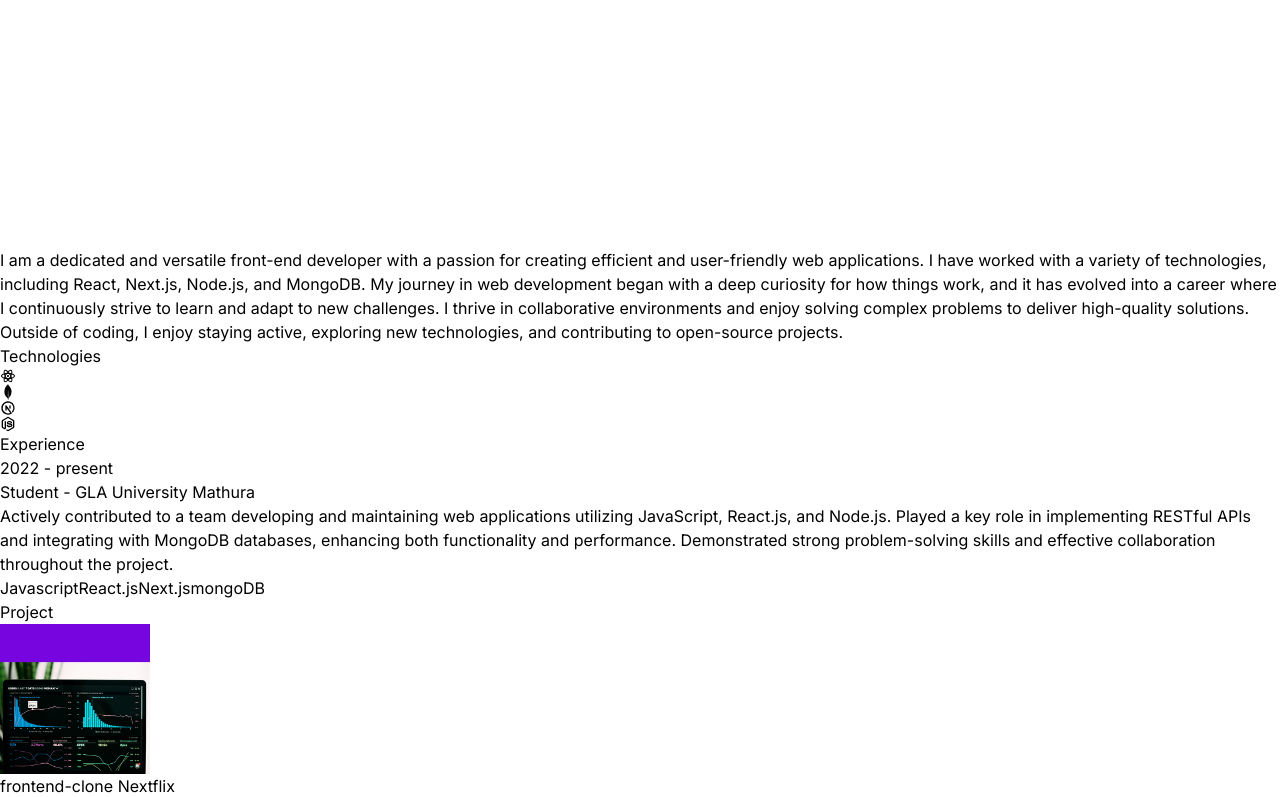
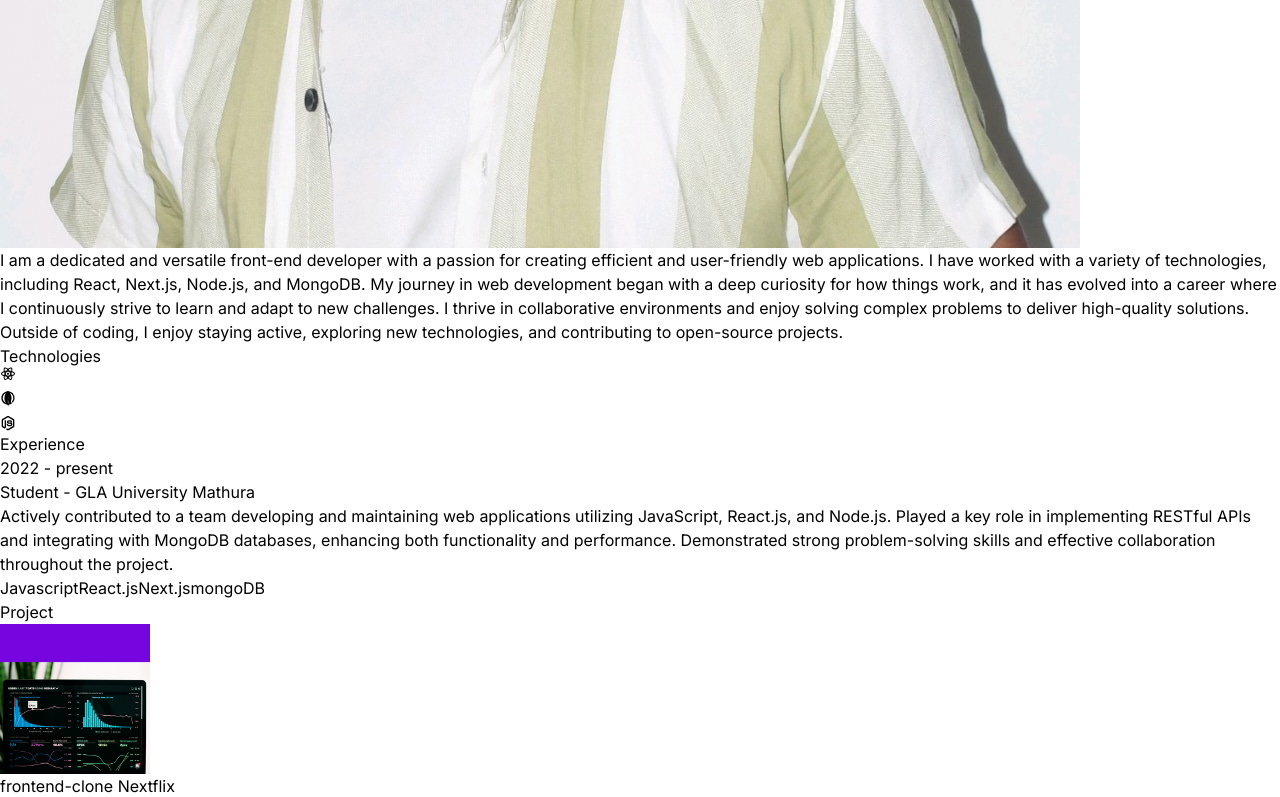
Before and after one commit to pushpendra-singh123/portfolio, a React (Vite) app: page / in a window 1280 px wide. Shown: the part 3440-4237 px from the top of the page. Built offline with nearby package versions, Linux system fonts and the light colour scheme.

Commit message:
all animations are completed only links and images are escaped

```diff
--- a/src/components/About.jsx
+++ b/src/components/About.jsx
@@ -10,25 +10,30 @@
         <span className="text-neutral-500 "> Me</span>
       </h1>
       <div className="flex flex-wrap">
-        <div className="w-full lg:w-1/2 lg:p-8">
-          <motion.div
-            whileHover={{ opacity: 1, x: 0 }}
-            initial={{ opacity: 0, x: -100 }}
-            transition={{ duration: 0.5 }}
-            className="flex items-center justify-center"
-          >
+        <motion.div
+          whileInView={{ opacity: 1, x: 0 }}
+          initial={{ opacity: 0, x: -100 }}
+          transition={{ duration: 0.5 }}
+          className="w-full lg:w-1/2 lg:p-8"
+        >
+          <div className="flex items-center justify-center">
             <img
               className="rounded-2xl max-w-[400px]"
               src={aboutImg}
               alt="about"
             />
-          </motion.div>
-        </div>
-        <div className="w-full lg:w-1/2">
+          </div>
+        </motion.div>
+        <motion.div
+          whileInView={{ opacity: 1, x: 0 }}
+          initial={{ opacity: 0, x: 100 }}
+          transition={{ duration: 0.5 }}
+          className="w-full lg:w-1/2"
+        >
           <div className="flex justify-center lg:justify-start">
             <p className="my-2 max-w-xl py-6">{ABOUT_TEXT}</p>
           </div>
-        </div>
+        </motion.div>
       </div>
     </div>
   );
--- a/src/components/Contact.jsx
+++ b/src/components/Contact.jsx
@@ -1,13 +1,43 @@
 import { CONTACT } from "../constants";
+import { motion } from "framer-motion";
 
 const Contact = () => {
   return (
     <div className=" border-b border-r-neutral-900 pb-20">
-      <h2 className="my-10 text-center text-4xl ">Get in Touch</h2>
+      <motion.h2
+        whileInView={{ opacity: 1, y: 0 }}
+        initial={{ opacity: 0, y: -100 }}
+        transition={{ duration: 0.5 }}
+        className="my-10 text-center text-4xl "
+      >
+        Get in Touch
+      </motion.h2>
       <div className="text-center tracking-tighter ">
-        <p className="my-4 ">{CONTACT.address}</p>
-        <p className="my-4">{CONTACT.phoneNo}</p>
-        <a href="#" className="border-b">{CONTACT.email}</a>
+        <motion.p
+          whileInView={{ opacity: 1, x: 0 }}
+          initial={{ opacity: 0, x: -100 }}
+          transition={{ duration: 1 }}
+          className="my-4 "
+        >
+          {CONTACT.address}
+        </motion.p>
+        <motion.p
+          whileInView={{ opacity: 1, x: 0 }}
+          initial={{ opacity: 0, x: 100 }}
+          transition={{ duration: 1 }}
+          className="my-4"
+        >
+          {CONTACT.phoneNo}
+        </motion.p>
+        <motion.a
+          whileInView={{ opacity: 1, x: 0 }}
+          initial={{ opacity: 0, x: -100 }}
+          transition={{ duration: 1 }}
+          href="#"
+          className="border-b"
+        >
+          {CONTACT.email}
+        </motion.a>
       </div>
     </div>
   );
--- a/src/components/Experience.jsx
+++ b/src/components/Experience.jsx
@@ -1,16 +1,35 @@
 import { EXPERIENCES } from "../constants";
+import { motion } from "framer-motion";
 
 const Experience = () => {
   return (
     <div className="border-b border-neutral-900 pb-4">
-      <h2 className="my-20 text-center text-4xl"> Experience </h2>
-      <div className="">
+      <motion.h2
+        whileInView={{ opacity: 1, y: 0 }}
+        initial={{ opacity: 0, y: -100 }}
+        transition={{ duration: 0.5 }}
+        className="my-20 text-center text-4xl"
+      >
+        {" "}
+        Experience{" "}
+      </motion.h2>
+      <div>
         {EXPERIENCES.map((Experience, index) => (
           <div key={index} className="mb-8 flex flex-wrap lg:justify-center">
-            <div className="w-full lg:w-1/4">
+            <motion.div
+              whileInView={{ opacity: 1, x: 0 }}
+              initial={{ opacity: 0, x: -100 }}
+              transition={{ duration: 1 }}
+              className="w-full lg:w-1/4"
+            >
               <p className="mb-2 text-sm text-neutral-400">{Experience.year}</p>
-            </div>
-            <div className="w-full max-w-xl lg:w-3/4">
+            </motion.div>
+            <motion.div
+              whileInView={{ opacity: 1, x: 0 }}
+              initial={{ opacity: 0, x: 100 }}
+              transition={{ duration: 1 }}
+              className="w-full max-w-xl lg:w-3/4"
+            >
               <h6 className="mb-2 font-semibold">
                 {Experience.role} - {""}
                 <span className="text-sm text-purple-100">
@@ -18,10 +37,15 @@
                 </span>
               </h6>
               <p className="mb-4 text-neutral-400">{Experience.description}</p>
-              {Experience.technologies.map((tech, index)=>
-                <span key={index} className="mr-2 mt-4 rounded bg-neutral-900 px-2 py-1 text-sm font-medium text-purple-800">{tech}</span>
-              )}
-            </div>
+              {Experience.technologies.map((tech, index) => (
+                <span
+                  key={index}
+                  className="mr-2 mt-4 rounded bg-neutral-900 px-2 py-1 text-sm font-medium text-purple-800"
+                >
+                  {tech}
+                </span>
+              ))}
+            </motion.div>
           </div>
         ))}
       </div>
--- a/src/components/Projects.jsx
+++ b/src/components/Projects.jsx
@@ -1,13 +1,27 @@
 import { PROJECTS } from "../constants";
+
+import { motion } from "framer-motion";
 
 const Projects = () => {
   return (
     <div className="border-b border-neutral-900 pb-4">
-      <h2 className="my-20 text-center text-4xl">Project</h2>
+      <motion.h2
+        whileInView={{ opacity: 1, y: 0 }}
+        initial={{ opacity: 0, y: -100 }}
+        transition={{ duration: 0.5 }}
+        className="my-20 text-center text-4xl"
+      >
+        Project
+      </motion.h2>
       <div className="project-list">
         {PROJECTS.map((project, index) => (
           <div key={index} className="mb-8 flex flex-wrap lg:justify-center">
-            <div className="w-full lg:w-1/4 ">
+            <motion.div
+              whileInView={{ opacity: 1, x: 0 }}
+              initial={{ opacity: 0, x: -100 }}
+              transition={{ duration: 1 }}
+              className="w-full lg:w-1/4 "
+            >
               <img
                 src={project.image}
                 alt={project.title}
@@ -15,8 +29,12 @@
                 height={150}
                 className="mb-6 rounded"
               />
-            </div>
-            <div className="w-full max-w-xl lg:w-3/4">
+            </motion.div>
+            <motion.div
+            whileInView={{opacity:1,x:0}}
+            initial={{opacity:0,x:100}}
+            transition={{duration:1}}
+            className="w-full max-w-xl lg:w-3/4">
               <h6 className="mb-2 font-semibold">{project.title}</h6>
               <p className="mb-4 text-neutral-400">{project.description}</p>
               {project.technologies.map((tech, index) => (
@@ -27,7 +45,7 @@
                   {tech}
                 </span>
               ))}
-            </div>
+            </motion.div>
           </div>
         ))}
       </div>
--- a/src/components/Technologies.jsx
+++ b/src/components/Technologies.jsx
@@ -1,25 +1,71 @@
 import { RiNodejsLine, RiReactjsLine } from "react-icons/ri";
 import { SiMongodb } from "react-icons/si";
 import { TbBrandNextjs } from "react-icons/tb";
+import { motion } from "framer-motion";
+
+const iconVariants = (duration) => ({
+  initial: { y: -10 },
+  animate: {
+    y: [10, -10],
+    transition: {
+      duration: duration,
+      ease: "linear",
+      repeat: Infinity,
+      repeatType: "reverse",
+    },
+  },
+});
 
 const Technologies = () => {
   return (
     <div className="border-b border-neutral-800 pb-24">
-      <h2 className="my-20 text-center text-4xl">Technologies</h2>
-      <div className="flex flex-wrap items-center justify-center gap-4">
-        <div className="rounded-2xl border-4 border-neutral-800 p-4">
+      <motion.h2
+        whileInView={{ opacity: 1, y: 0 }}
+        initial={{ opacity: 0, y: -100 }}
+        transition={{ duration: 1.5 }}
+        className="my-20 text-center text-4xl"
+      >
+        Technologies
+      </motion.h2>
+      <motion.div
+        whileInView={{ opacity: 1, x: 0 }}
+        initial={{ opacity: 0, x: -100 }}
+        transition={{ duration: 1.5 }}
+        className="flex flex-wrap items-center justify-center gap-4"
+      >
+        <motion.div
+          variants={iconVariants(2.5)}
+          initial="initial"
+          animate="animate"
+          className="rounded-2xl border-4 border-neutral-800 p-4"
+        >
           <RiReactjsLine className="text-7xl text-cyan-400" />
-        </div>
-        <div className="rounded-2xl border-4 border-neutral-800 p-4">
+        </motion.div>
+        <motion.div
+          variants={iconVariants(3)}
+          initial="initial"
+          animate="animate"
+          className="rounded-2xl border-4 border-neutral-800 p-4"
+        >
           <SiMongodb className="text-7xl text-green-500" />
-        </div>
-        <div className="rounded-2xl border-4 border-neutral-800 p-4">
+        </motion.div>
+        <motion.div
+          variants={iconVariants(0)}
+          initial="initial"
+          animate="animate"
+          className="rounded-2xl border-4 border-neutral-800 p-4"
+        >
           <TbBrandNextjs className="text-7xl text-cyan-400" />
-        </div>
-        <div className="rounded-2xl border-4 border-neutral-800 p-4">
+        </motion.div>
+        <motion.div
+          variants={iconVariants(1)}
+          initial="initial"
+          animate="animate"
+          className="rounded-2xl border-4 border-neutral-800 p-4"
+        >
           <RiNodejsLine className="text-7xl text-green-500" />
-        </div>
-      </div>
+        </motion.div>
+      </motion.div>
     </div>
   );
 };
```
Also changed, not shown: 1 other file (tests, documents, lock files or other folders).
